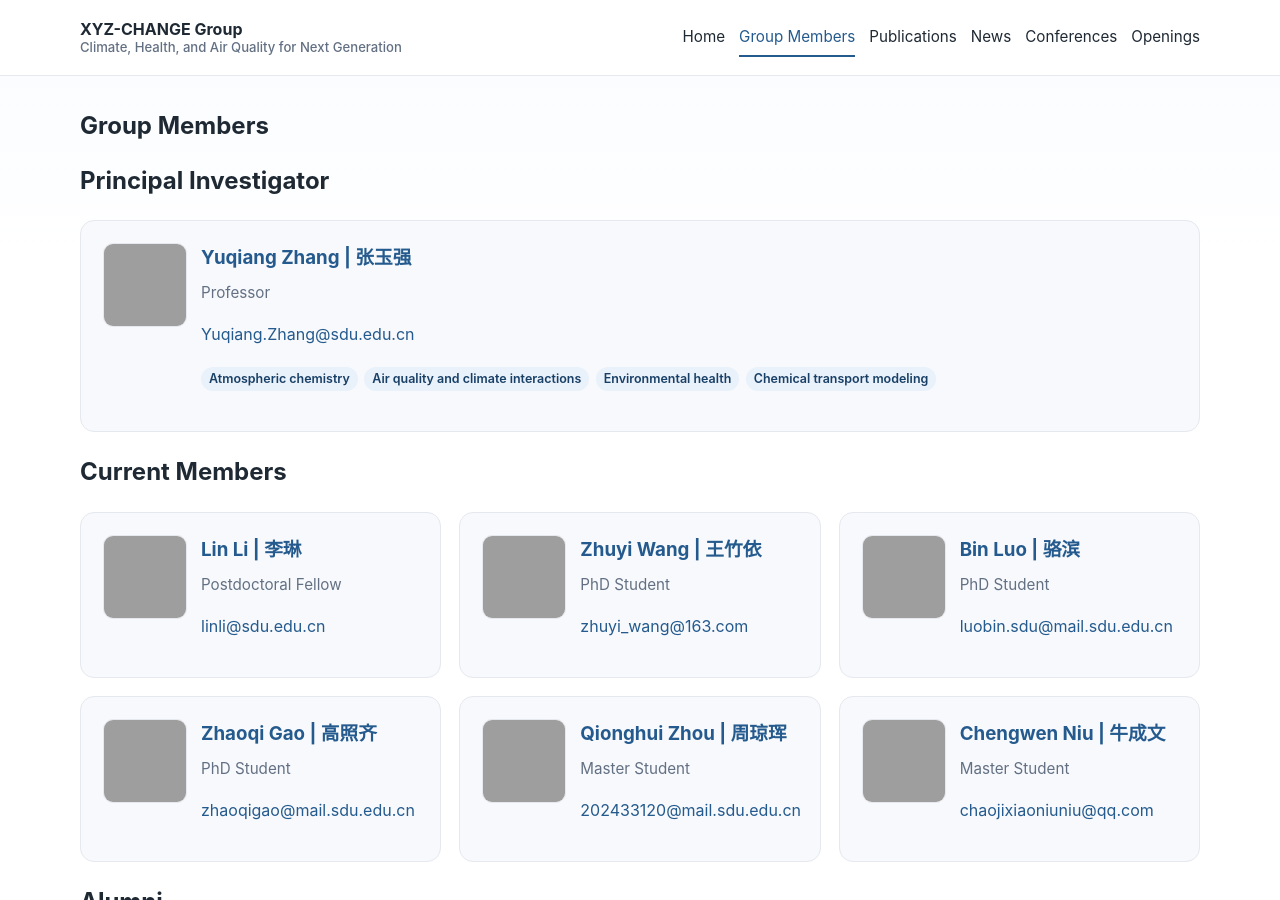
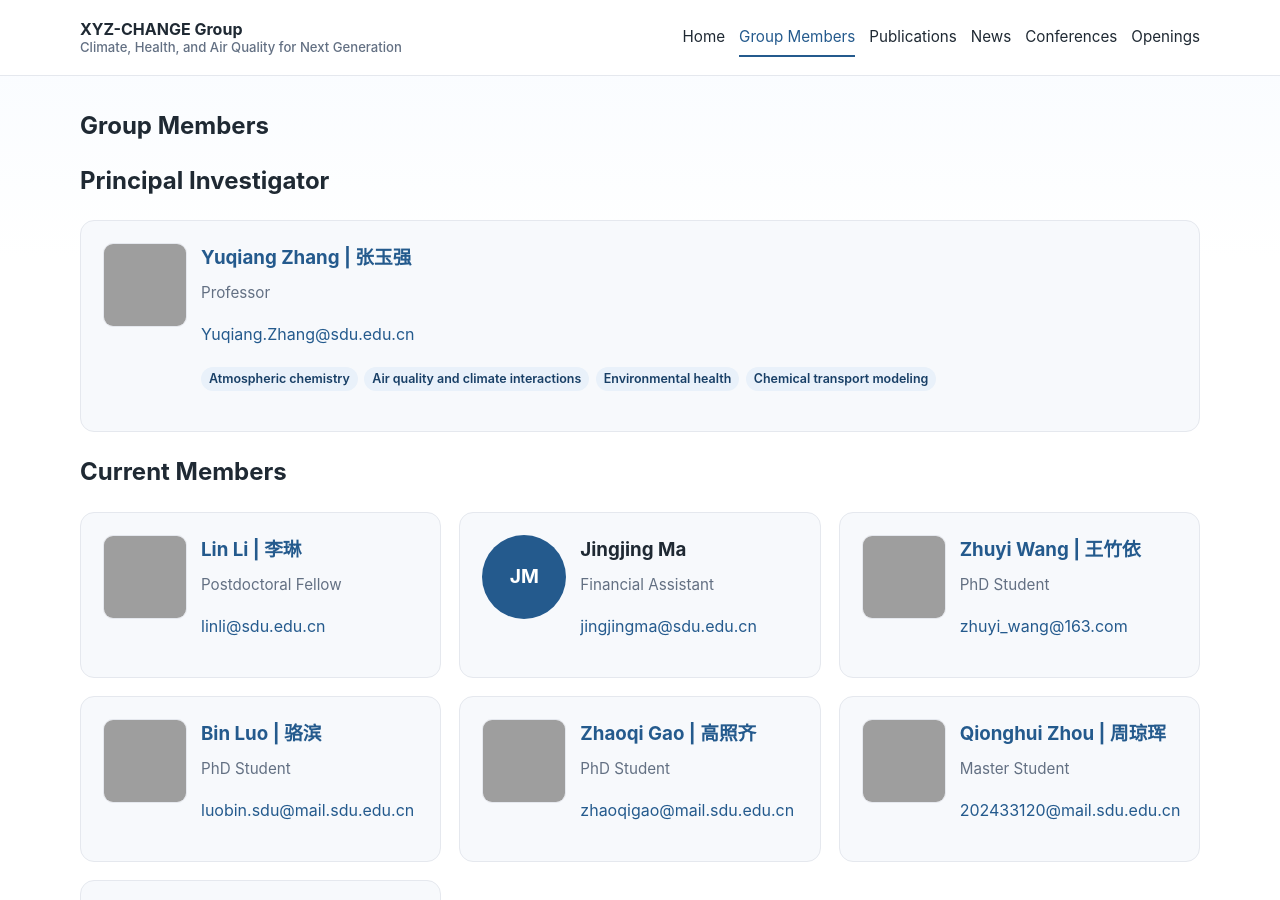
Before and after one commit to MuJSh/xyz_CHANGE, a Jekyll site: the page built from _pages/group-members.md, in a window 1280 px wide and 900 px high. Built offline with Jekyll 4.4.1, drawn with Linux system fonts in a browser that asks for light colours.

Commit message:
Add Jingjing Ma to group members

```diff
--- a/_data/members.yml
+++ b/_data/members.yml
@@ -31,6 +31,14 @@ current:
     education:
       - "2017–2022, PhD, Nanjing University of Information Science & Technology"
       - "2013–2017, BS, Nanjing University of Information Science & Technology"
+
+  - name: "Jingjing Ma"
+    role: "Financial Assistant"
+    affiliation: "Shandong University"
+    email: "jingjingma@sdu.edu.cn"
+    initials: "JM"
+    photo: ""
+    profile: ""
 
   - name: "Zhuyi Wang | 王竹依"
     role: "PhD Student"
```
